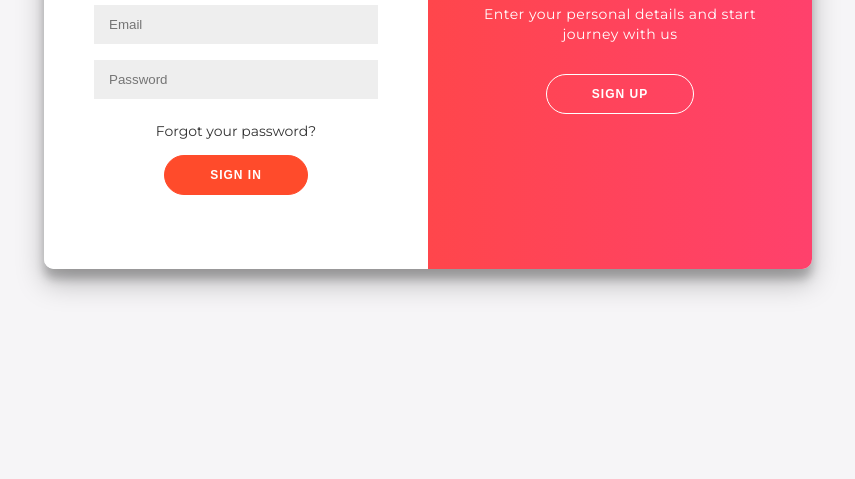
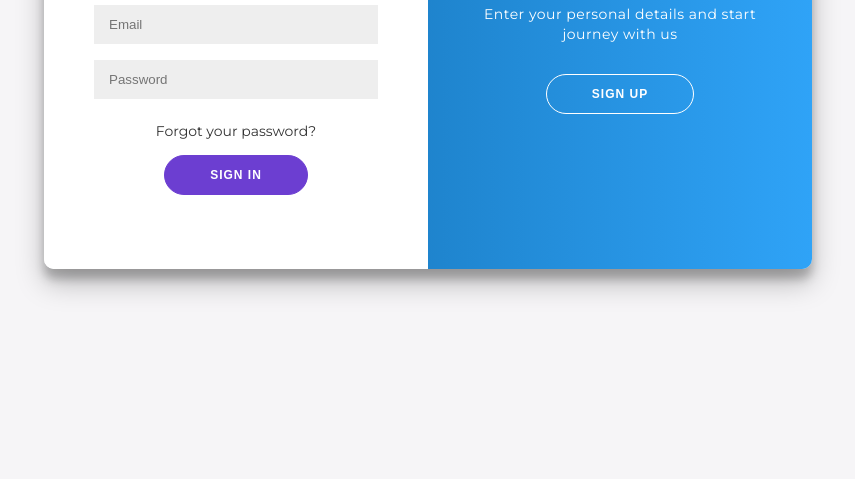
Before and after one commit to SMFahimShahrear/Double-slider-Sign-in-and-sign-up-Form, a plain HTML site: page index.html in a window 1280 px wide. Shown: the part 351-830 px from the top of the page, without its empty margins (212-1067 px from the left). Drawn offline with Linux system fonts and the light colour scheme.

Commit message:
Theme color changed

```diff
--- a/style.css
+++ b/style.css
@@ -53,8 +53,8 @@ a
 button
 {
 	border-radius: 20px;
-	border: 1px solid #FF4B2B;
-	background-color: #FF4B2B;
+	border: 1px solid #6c3ed1;
+	background-color: #6c3ed1;
 	color: #FFFFFF;
 	font-size: 12px;
 	font-weight: bold;
@@ -166,9 +166,9 @@ input
 
 .overlay
 {
-	background: #FF416C;
-	background: -webkit-linear-gradient(to right, #FF4B2B, #FF416C);
-	background: linear-gradient(to right, #FF4B2B, #FF416C);
+	background: #2fa3f7;
+	background: -webkit-linear-gradient(to right, #0e65a4, #2fa3f7);
+	background: linear-gradient(to right, #0e65a4, #2fa3f7);
 	background-repeat: no-repeat;
 	background-size: cover;
 	background-position: 0 0;
```
